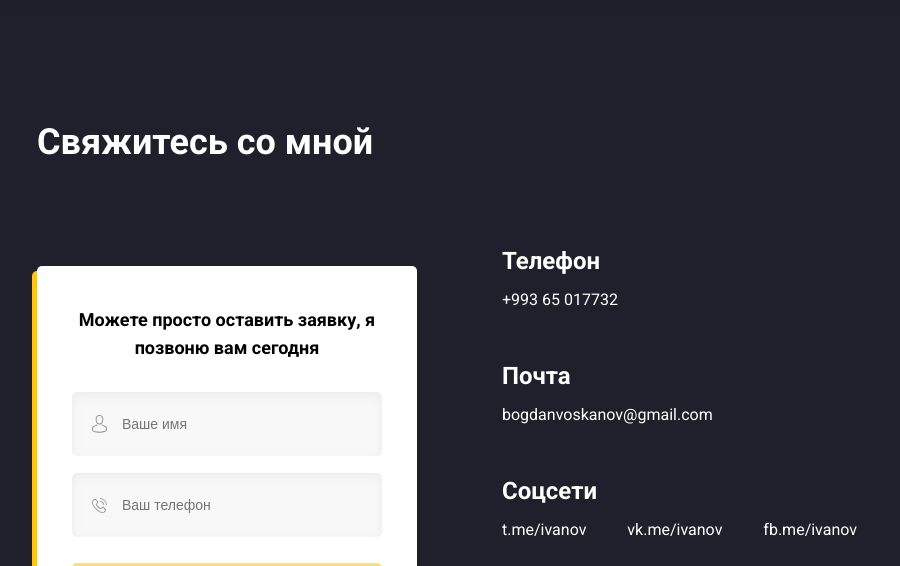
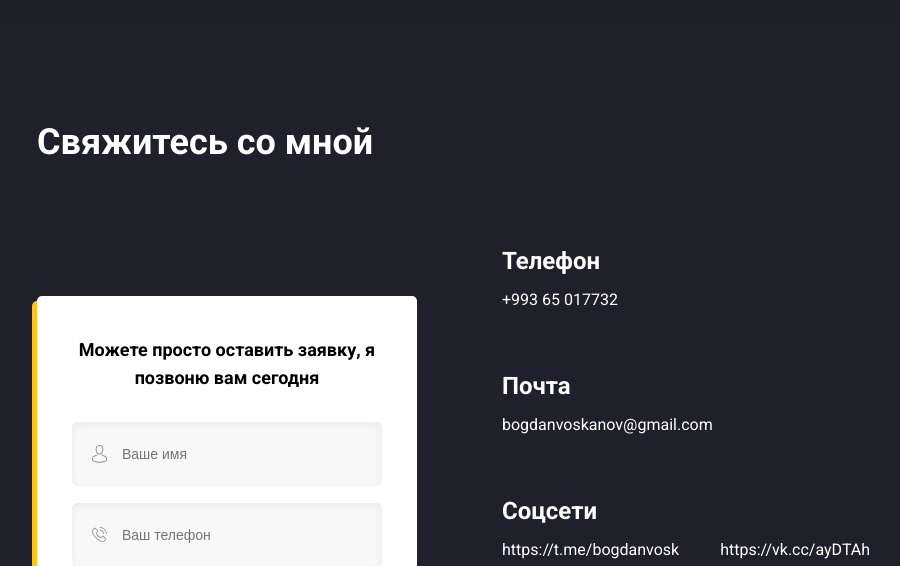
Before and after one commit to Bogdanvosk/portfolio, a plain HTML site: page index.html in a window 1280 px wide. Shown: the part 2069-2635 px from the top of the page, without its empty margins (138-1038 px from the left). Drawn offline with Linux system fonts and the light colour scheme.

Commit message:
Added links

```diff
--- a/css/style.css
+++ b/css/style.css
@@ -322,6 +322,8 @@ p {
 	font-size: 16px;
 	line-height: 19px;
 	margin-right: 37px;
+	display: inline-block;
+	margin-bottom: 10px;
 }
 
 .contacts-link:hover {
--- a/index.html
+++ b/index.html
@@ -228,9 +228,9 @@
 						<!-- /.contacts-mail -->
 						<div class="contacts-social">
 							<h4 class="contacts-title">Соцсети</h4>
-							<a href="#" class="contacts-link">t.me/ivanov</a>
-							<a href="#" class="contacts-link">vk.me/ivanov</a>
-							<a href="#" class="contacts-link">fb.me/ivanov</a>
+							<a href="#" class="contacts-link">https://t.me/bogdanvosk</a>
+							<a href="#" class="contacts-link">https://vk.cc/ayDTAh</a>
+							<a href="#" class="contacts-link">https://tinyurl.com/y252s7dn</a>
 						</div>
 						<!-- /.contacts-social -->
 					</div>
```
